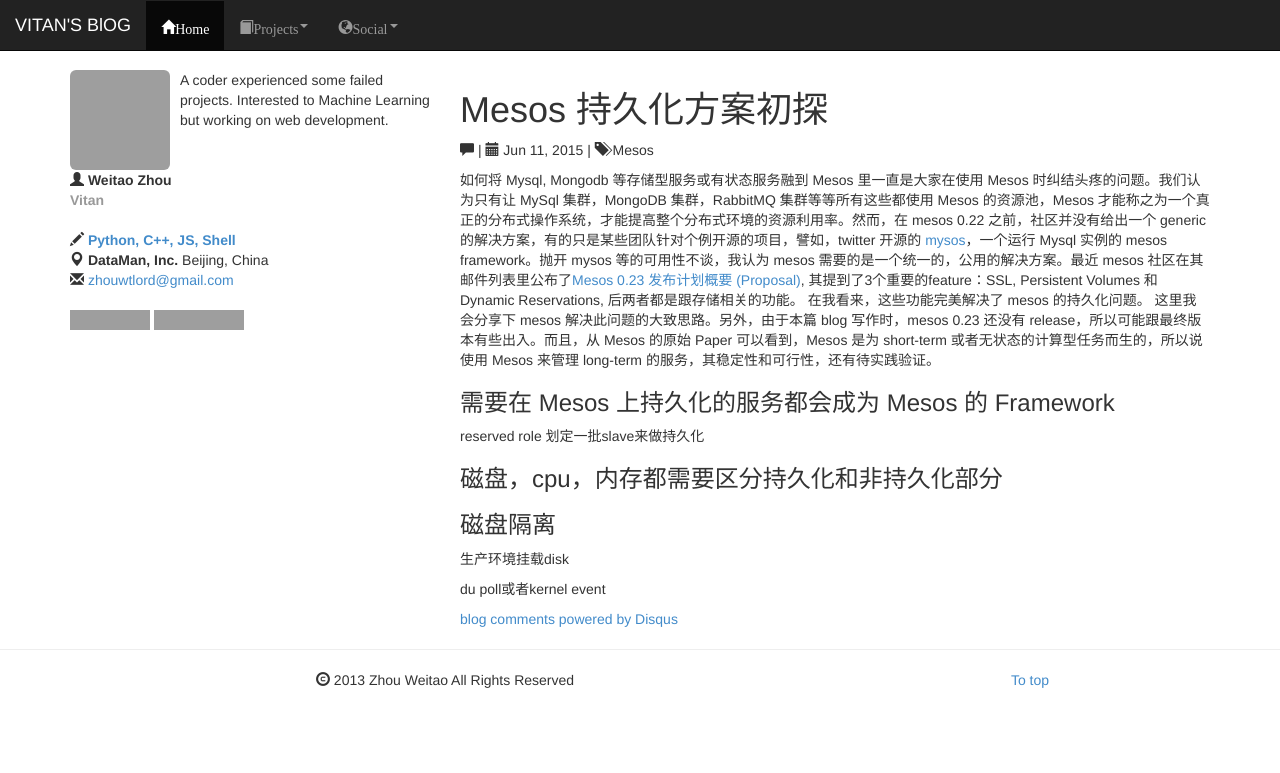
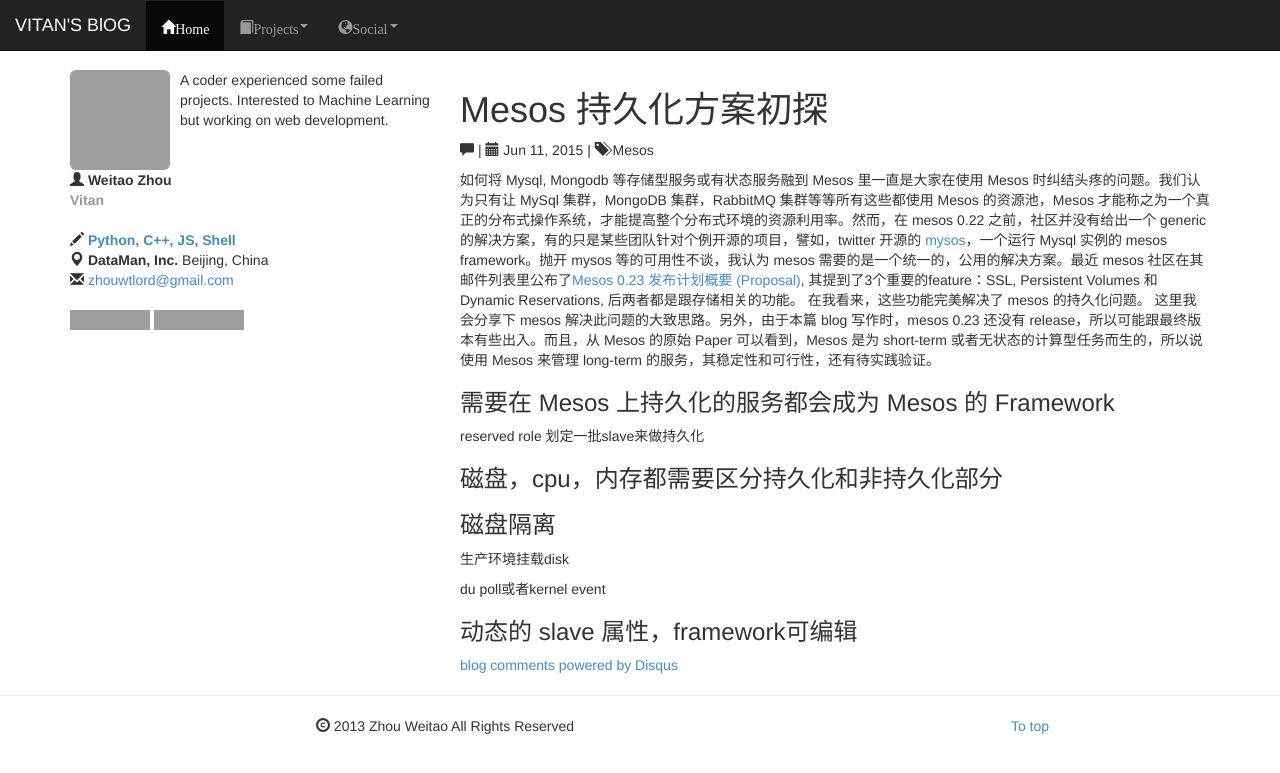
Before and after one commit to vitan/vitan.github.io, a Jekyll site: the page built from _posts/2015-06-11-mesos-persistent-primitives.md, in a window 1280 px wide, cut to the strip 0-773 px from the top of the page. Built offline with Jekyll 4.4.1, drawn with Linux system fonts in a browser that asks for light colours; Markdown is read by kramdown in place of the engine named in the settings; comment, search, counter and statistics services are not loaded; grey boxes are pictures that could not be loaded.

Commit message:
Update 2015-06-11-mesos-persistent-primitives.md

```diff
--- a/_posts/2015-06-11-mesos-persistent-primitives.md
+++ b/_posts/2015-06-11-mesos-persistent-primitives.md
@@ -19,3 +19,5 @@
 生产环境挂载disk
 
 du poll或者kernel event
+
+###动态的 slave 属性，framework可编辑
```
